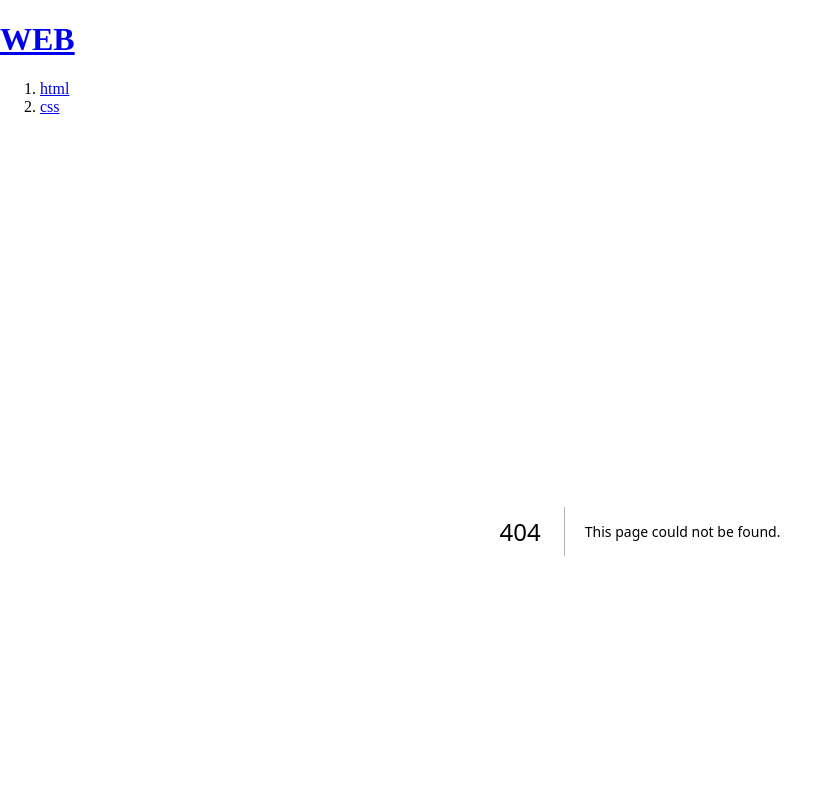
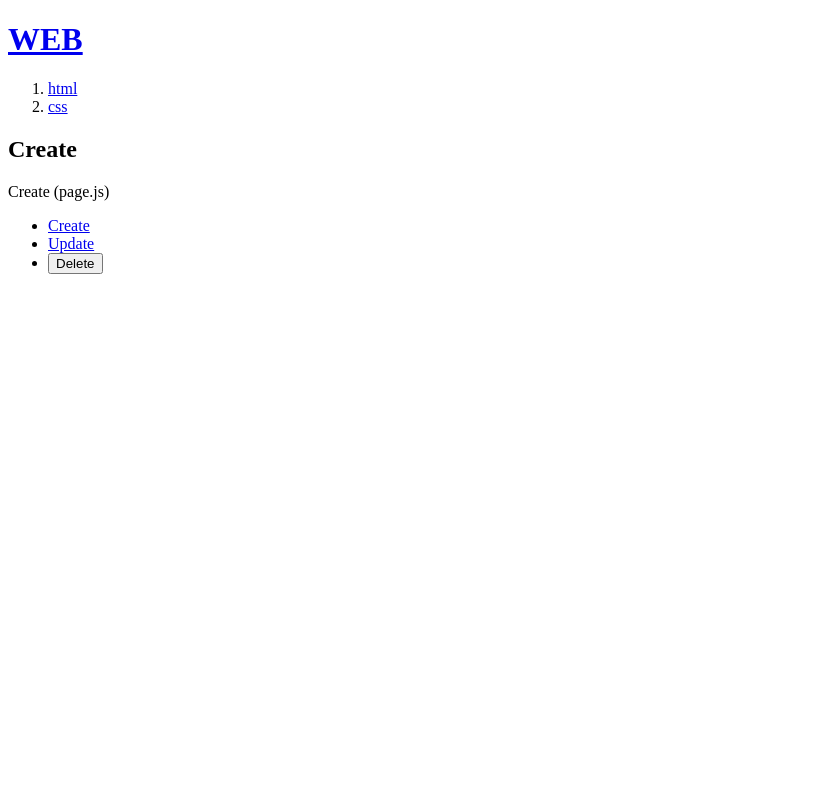
Before and after one commit to baejuhyang/coding-everybody, a Next.js app in the folder 05-Next.js/: page /create in a window 1280 px wide. Before the commit this address had no page. Shown: the top 800 px of the page, without its empty margins (0-839 px from the left). Built offline with nearby package versions, Linux system fonts and the light colour scheme.

Commit message:
라우팅

```diff
--- /dev/null
+++ b/05-Next.js/src/app/create/layout.js
@@ -0,0 +1,12 @@
+import React from 'react';
+
+const layout = (props) => {
+    return (
+        <form>
+            <h2>Create</h2>
+            {props.children}
+        </form>
+    );
+};
+
+export default layout;
--- /dev/null
+++ b/05-Next.js/src/app/create/page.js
@@ -0,0 +1,7 @@
+import React from 'react';
+
+const Create = () => {
+    return <div>Create (page.js)</div>;
+};
+
+export default Create;
--- a/05-Next.js/src/app/page.js
+++ b/05-Next.js/src/app/page.js
@@ -1,5 +1,3 @@
-import Image from 'next/image';
-
 export default function Home() {
     return (
         <>
--- /dev/null
+++ b/05-Next.js/src/app/read/[id]/page.js
@@ -0,0 +1,12 @@
+import React from 'react';
+
+const Read = (props) => {
+    return (
+        <div>
+            <h2>Read</h2>
+            parameter : {props.params.id}
+        </div>
+    );
+};
+
+export default Read;
```
